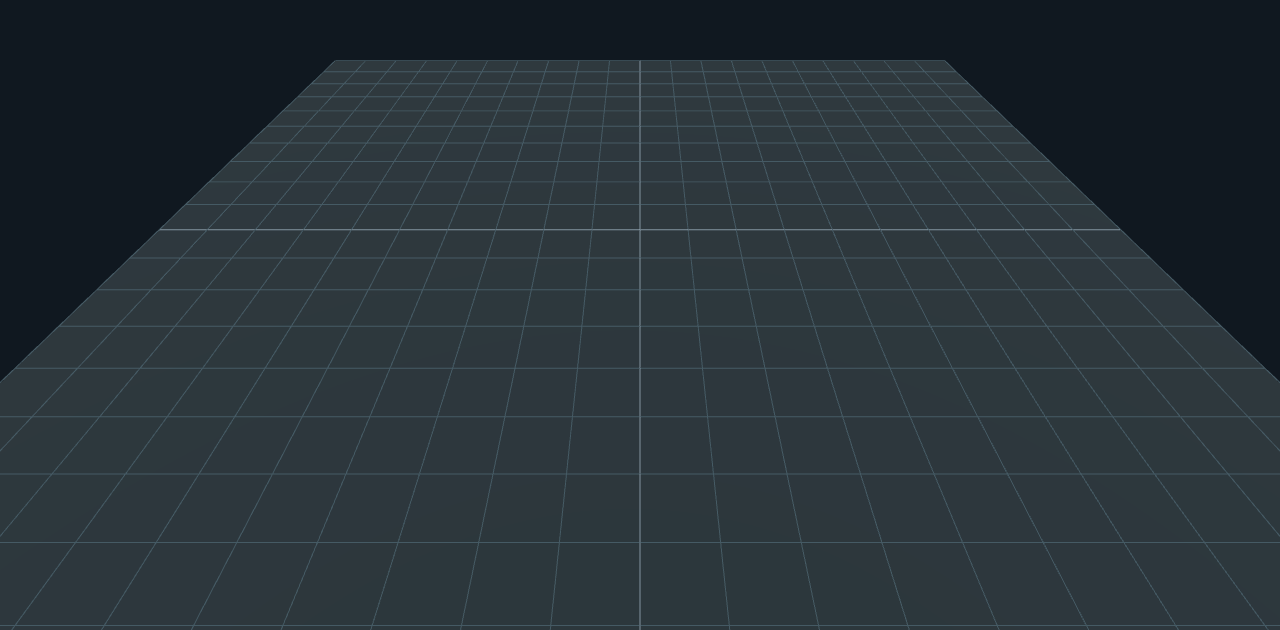
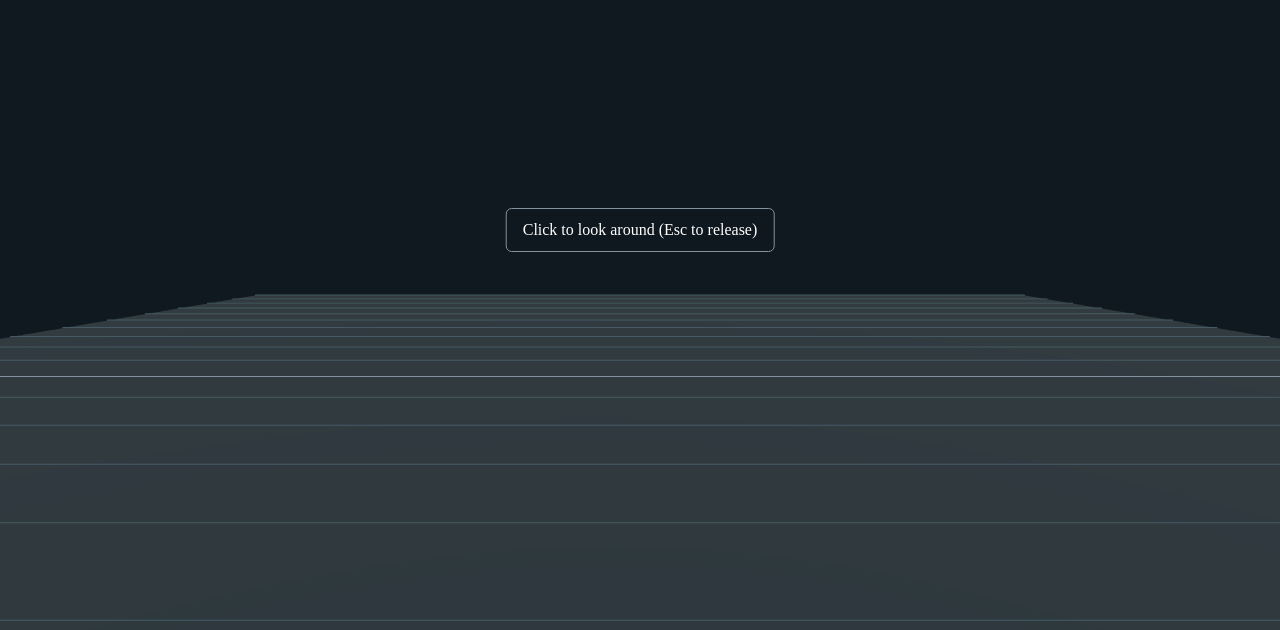
Before and after one commit to DanielGagnier/ricochet, a website built with Vite: page index.html in a window 1280 px wide. Shown: the part 170-800 px from the top of the page. Built offline with nearby package versions, Linux system fonts and the light colour scheme.

Commit message:
added mouse-look

```diff
--- a/src/main.ts
+++ b/src/main.ts
@@ -1,5 +1,6 @@
 import './style.css'
 import * as THREE from 'three'
+import { PointerLockControls } from 'three/addons/controls/PointerLockControls.js'
 
 const app = document.querySelector<HTMLDivElement>('#app')
 
@@ -16,13 +17,26 @@ const camera = new THREE.PerspectiveCamera(
   0.1,
   100,
 )
-camera.position.set(0, 8, 12)
-camera.lookAt(0, 0, 0)
+camera.position.set(0, 1.7, 8)
 
 const renderer = new THREE.WebGLRenderer({ antialias: true })
 renderer.setSize(window.innerWidth, window.innerHeight)
 renderer.setPixelRatio(Math.min(window.devicePixelRatio, 2))
 app.appendChild(renderer.domElement)
+
+const controls = new PointerLockControls(camera, renderer.domElement)
+const lookButton = document.createElement('button')
+lookButton.className = 'look-prompt'
+lookButton.textContent = 'Click to look around (Esc to release)'
+app.appendChild(lookButton)
+
+lookButton.addEventListener('click', () => controls.lock())
+controls.addEventListener('lock', () => {
+  lookButton.hidden = true
+})
+controls.addEventListener('unlock', () => {
+  lookButton.hidden = false
+})
 
 scene.add(new THREE.AmbientLight(0xffffff, 1.5))
 
@@ -41,12 +55,17 @@ const grid = new THREE.GridHelper(20, 20, 0x82939f, 0x455a64)
 grid.position.y = 0.01
 scene.add(grid)
 
+function render() {
+  renderer.render(scene, camera)
+}
+
 function resizeRenderer() {
   camera.aspect = window.innerWidth / window.innerHeight
   camera.updateProjectionMatrix()
   renderer.setSize(window.innerWidth, window.innerHeight)
-  renderer.render(scene, camera)
+  render()
 }
 
+controls.addEventListener('change', render)
 window.addEventListener('resize', resizeRenderer)
-renderer.render(scene, camera)
+render()
--- a/src/style.css
+++ b/src/style.css
@@ -8,9 +8,29 @@ body,
 }
 
 #app {
+  position: relative;
   height: 100svh;
 }
 
 canvas {
   display: block;
 }
+
+.look-prompt {
+  position: absolute;
+  top: 50%;
+  left: 50%;
+  transform: translate(-50%, -50%);
+  padding: 0.75rem 1rem;
+  border: 1px solid #82939f;
+  border-radius: 0.375rem;
+  color: #fff;
+  background: rgb(16 24 32 / 85%);
+  font: inherit;
+  cursor: pointer;
+}
+
+.look-prompt:focus-visible {
+  outline: 2px solid #fff;
+  outline-offset: 3px;
+}
```
